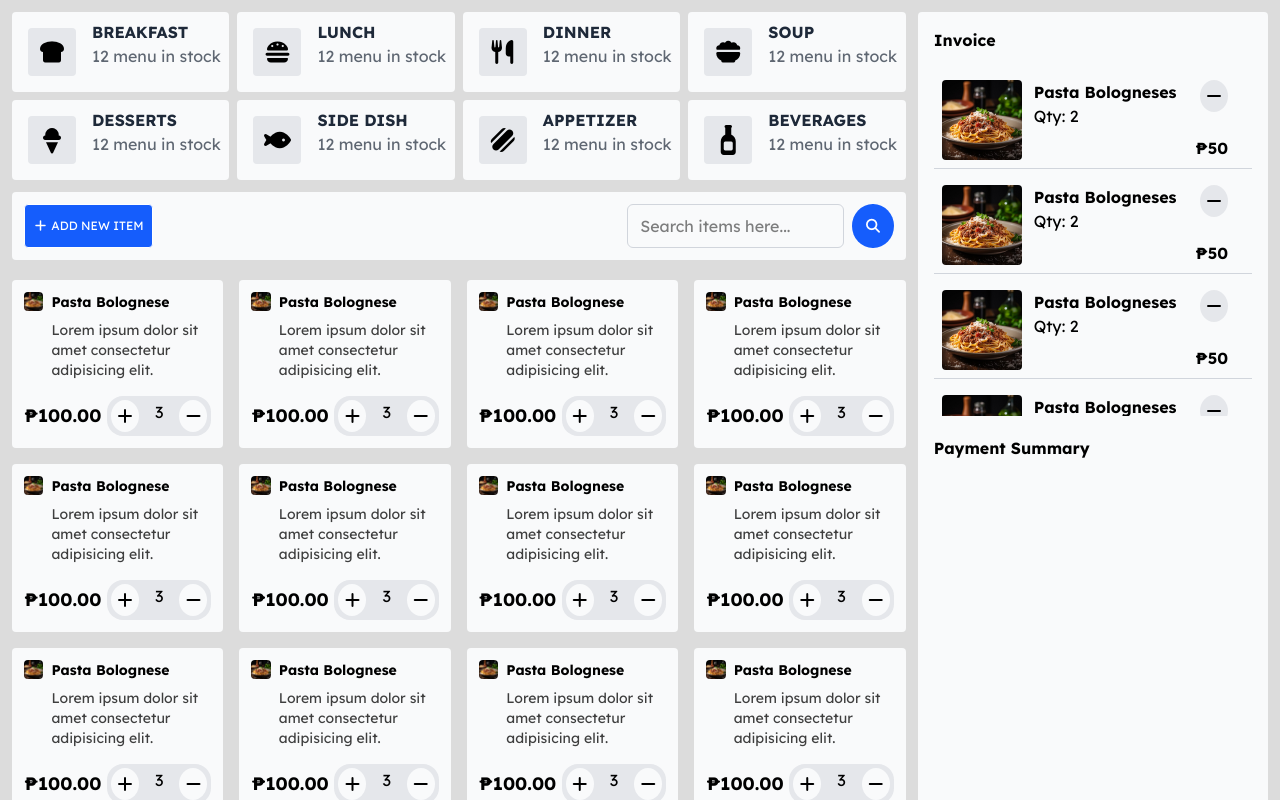
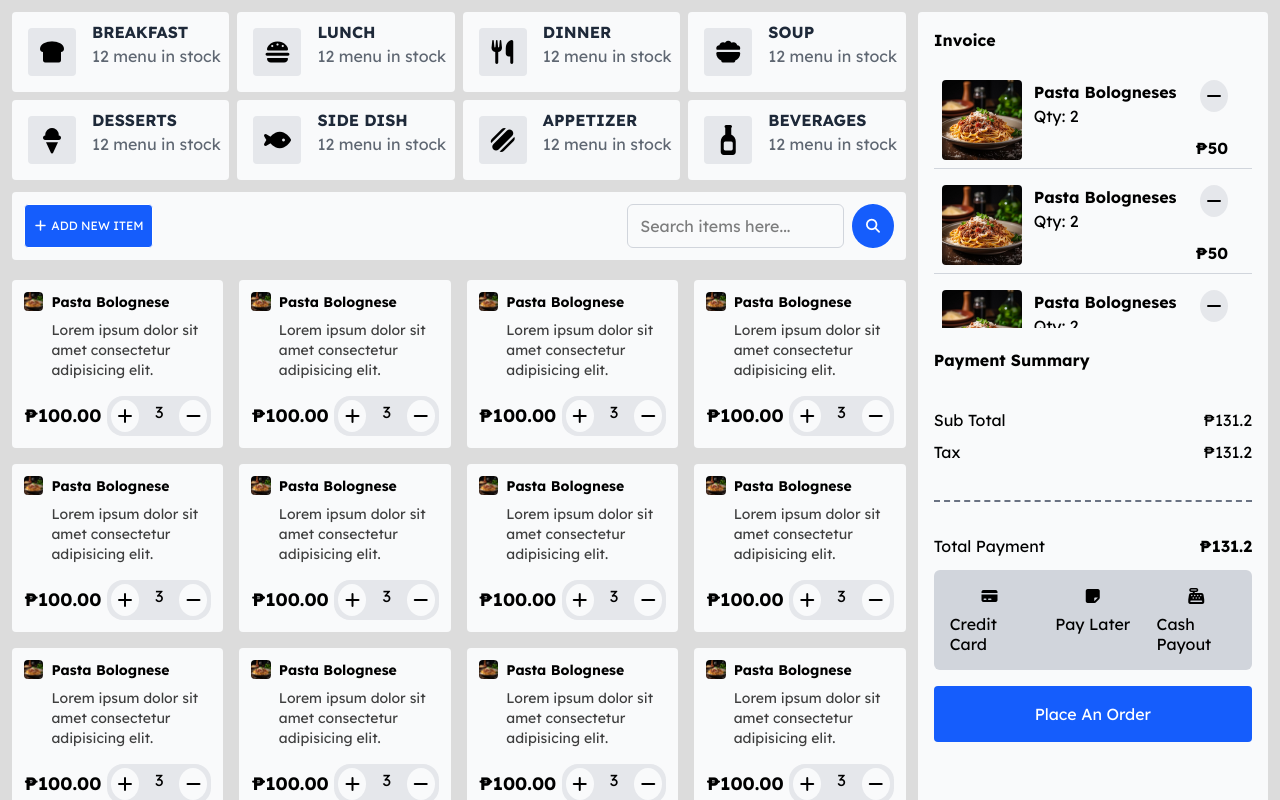
Before and after one commit to RommelAgasa/POS, a React (Vite) app: page / in a window 1280 px wide. Built offline with nearby package versions, Linux system fonts and the light colour scheme.

Commit message:
done making invoice components

```diff
--- a/src/components/invoice.jsx
+++ b/src/components/invoice.jsx
@@ -32,7 +32,7 @@ export default function Invoice() {
         <div className="font-bold">
             Invoice
         </div>
-        <div className='grid gap-2 h-86 overflow-auto'>
+        <div className='grid gap-2 h-64 overflow-auto'>
             <OrderItems item_img={food_img} itemName="Pasta Bologneses" quantity={2} item_price={50}/>
             <OrderItems item_img={food_img} itemName="Pasta Bologneses" quantity={2} item_price={50}/>
             <OrderItems item_img={food_img} itemName="Pasta Bologneses" quantity={2} item_price={50}/>
@@ -43,9 +43,44 @@ export default function Invoice() {
             <OrderItems item_img={food_img} itemName="Pasta Bologneses" quantity={2} item_price={50}/>
             <OrderItems item_img={food_img} itemName="Pasta Bologneses" quantity={2} item_price={50}/>
         </div>
-        <div>
+        <div className='grid gap-4'>
             <div className="font-bold">Payment Summary</div>
-            <div></div>
+            <div className='mt-4 flex justify-between'>
+                <div className='leading-8'>
+                    <h1>Sub Total</h1>
+                    <h1>Tax</h1>
+                </div>
+                <div className='leading-8'>
+                    <div>&#8369;131.2</div>
+                    <div>&#8369;131.2</div>
+                </div>
+            </div>
+            <div className='border-t-2 border-gray-500 border-dashed w-4/4 mx-auto my-4'></div>
+            <div>
+                <div className='flex justify-between'>
+                    <h1>Total Payment</h1>
+                    <div className='font-bold'>&#8369;131.2</div>
+                </div>
+                <div className='p-1 bg-gray-300 rounded-md flex justify-center items-center mt-3'>
+                    <div className='grid grid-cols-3'>
+                        <div className='flex gap-2 flex-col items-center hover:bg-gray-50 rounded-2xl p-3 leading-5 cursor-pointer'>
+                            <span><i class="fa-solid fa-credit-card"></i></span>
+                            <h4>Credit Card</h4>
+                        </div>
+                        <div className='flex gap-2 flex-col items-center hover:bg-gray-50 rounded-2xl p-3 leading-5 cursor-pointer'>
+                            <span><i class="fa-solid fa-note-sticky"></i></span>
+                            <h4>Pay Later</h4>
+                        </div>
+                        <div className='flex gap-2 flex-col items-center hover:bg-gray-50 rounded-2xl p-3 leading-5 cursor-pointer'>
+                            <span><i class="fa-solid fa-cash-register"></i></span>
+                            <h4>Cash Payout</h4>
+                        </div>
+                    </div>
+                </div>
+            </div>
+            <div>
+                <button className='bg-blue-600 hover:bg-blue-400 text-white rounded-sm p-4 w-full'>Place An Order</button>
+            </div>
         </div>
     </div>
   );
```
